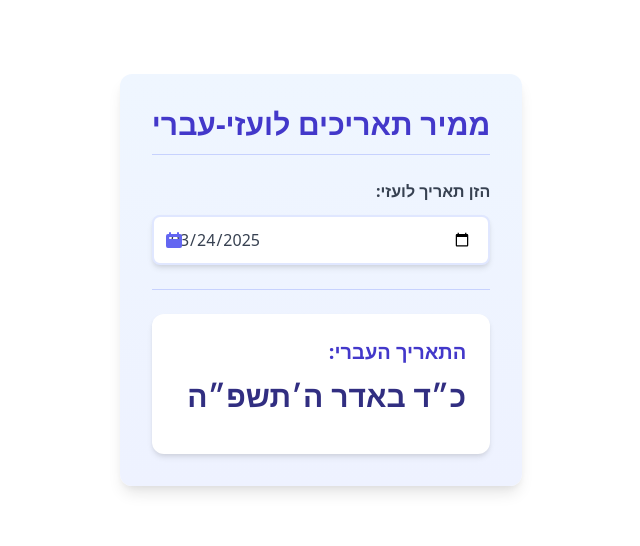
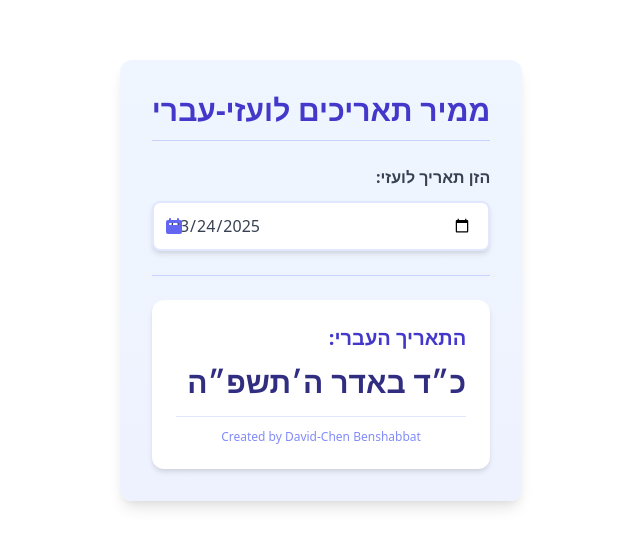
Before and after one commit to benshabbat/HebrewDateConverter, a React (Vite) app in the folder HebrewDateConverter/: page / in a window 1280 px wide. Shown: the part 120-666 px from the top of the page, without its empty margins (319-959 px from the left). Built offline with nearby package versions, Linux system fonts and the light colour scheme.

Commit message:
enhance HebrewDateDisplay component with author credit and improve layout in index.jsx

```diff
--- a/HebrewDateConverter/src/components/HebrewDateConverter/HebrewDateDisplay.jsx
+++ b/HebrewDateConverter/src/components/HebrewDateConverter/HebrewDateDisplay.jsx
@@ -7,7 +7,8 @@ const HebrewDateDisplay = ({ hebrewDate }) => {
       <div className="bg-white rounded-xl shadow-md p-6 transform transition-all">
         <h2 className="text-xl font-bold mb-3 text-indigo-700">התאריך העברי:</h2>
         <p className="text-3xl text-indigo-900 font-bold mb-2">{hebrewDate}</p>
-        <div className="flex items-center mt-4 text-sm text-gray-500">
+        <div className="mt-4 pt-3 text-center border-t border-indigo-100">
+          <p className="text-xs text-indigo-400 font-medium">Created by David-Chen Benshabbat</p>
         </div>
       </div>
     </div>
--- a/HebrewDateConverter/src/components/HebrewDateConverter/index.jsx
+++ b/HebrewDateConverter/src/components/HebrewDateConverter/index.jsx
@@ -76,7 +76,9 @@ const HebrewDateConverter = () => {
 
   return (
     <div className="p-8 max-w-md mx-auto bg-gradient-to-r from-blue-50 to-indigo-50 rounded-xl shadow-lg text-right" dir="rtl">
-      <h1 className="text-3xl font-bold mb-6 text-indigo-700 border-b pb-3 border-indigo-200">ממיר תאריכים לועזי-עברי</h1>
+      <div className="flex justify-between items-center border-b pb-3 border-indigo-200 mb-6">
+        <h1 className="text-3xl font-bold text-indigo-700">ממיר תאריכים לועזי-עברי</h1>
+      </div>
 
       <DateInput
         value={gregorianDate}
```
Also changed, not shown: 1 other file (tests, documents, lock files or other folders).
